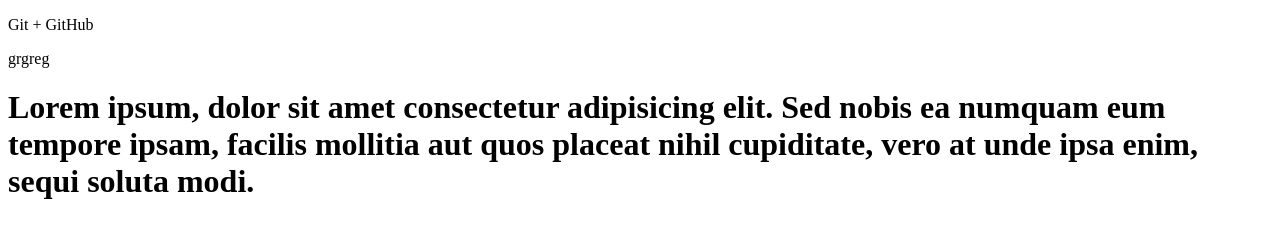
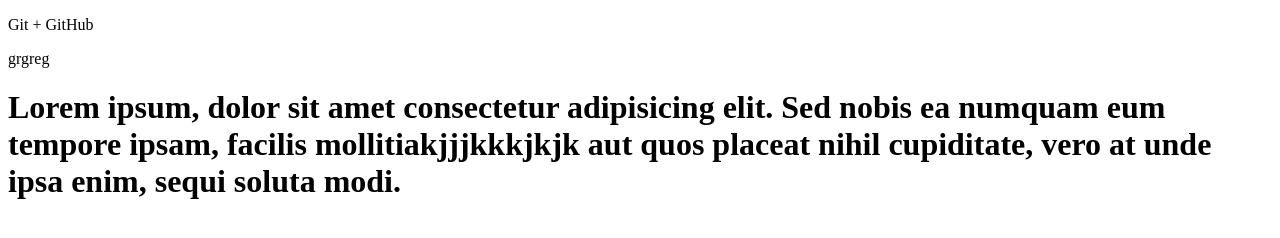
Before and after one commit to DenisGol3/git-test, a plain HTML site: page index.html in a window 1280 px wide. Drawn offline with Linux system fonts and the light colour scheme.

Commit message:
just cooment

```diff
--- a/index.html
+++ b/index.html
@@ -12,7 +12,7 @@
 	<p>Git + GitHub</p>
 	<P>grgreg</P>
 	<h1>Lorem ipsum, dolor sit amet consectetur adipisicing elit. Sed nobis ea numquam eum tempore ipsam, facilis
-		mollitia aut quos placeat nihil cupiditate, vero at unde ipsa enim, sequi soluta modi.</h1>
+		mollitiakjjjkkkjkjk aut quos placeat nihil cupiditate, vero at unde ipsa enim, sequi soluta modi.</h1>
 </body>
 
 </html>
```
